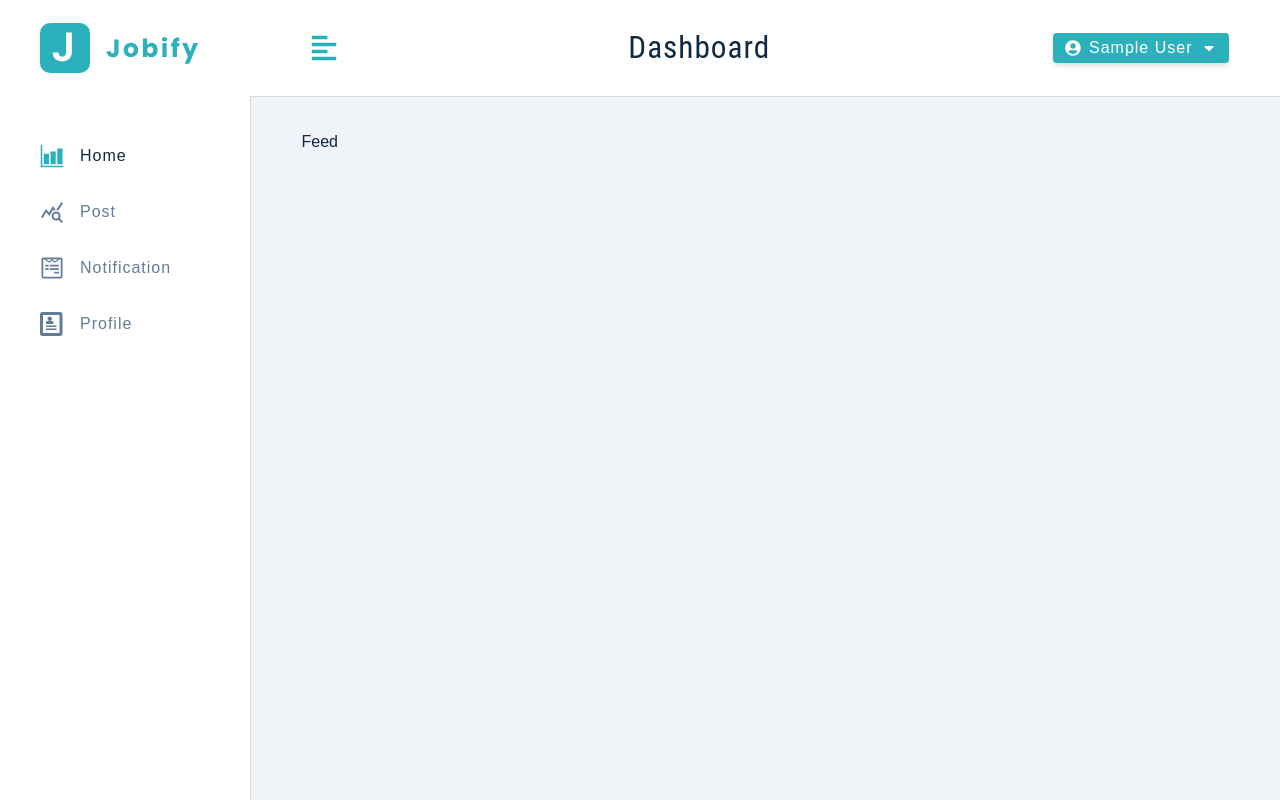
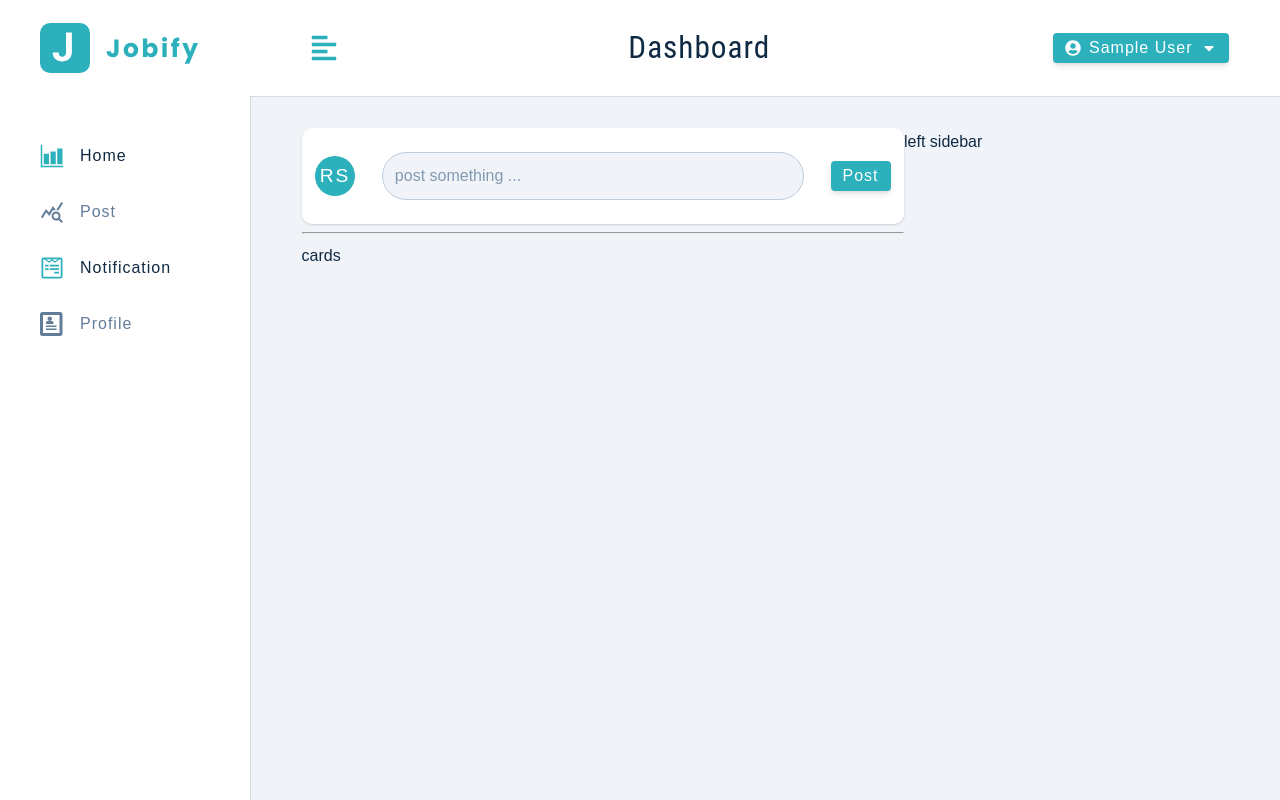
Before and after one commit to rohit108180/scholarSphere, a React (Create React App) app in the folder client/: page / in a window 1280 px wide. Built offline with nearby package versions, Linux system fonts and the light colour scheme; sample sign-in values are in the browser's storage.

Commit message:
post something added

```diff
--- /dev/null
+++ b/client/src/component/ProfileIcon.js
@@ -0,0 +1,12 @@
+import React from 'react'
+import Wrapper from '../css/wrapper/ProfileIcon'
+// import img from '../assets/images/profile.'
+
+export const ProfileIcon = () => {
+  return (
+    <Wrapper>
+        <span>RS</span>
+
+    </Wrapper>
+  )
+}
--- a/client/src/component/index.js
+++ b/client/src/component/index.js
@@ -4,9 +4,10 @@ import { FormRow } from "./FormRow";
 import { Logo } from "./Logo";
 import { Navbar } from "./Navbar";
 import { Navlinks } from "./Navlinks";
+import { ProfileIcon } from "./ProfileIcon";
 import { SmallSidebar } from "./SmallSidebar";
 
 
 
 
-export {Logo, FormRow , Alert, Navbar, BigSidebar, SmallSidebar, Navlinks};
+export {Logo, FormRow , Alert, Navbar, BigSidebar, SmallSidebar, Navlinks, ProfileIcon};
--- /dev/null
+++ b/client/src/css/wrapper/Feed.js
@@ -0,0 +1,36 @@
+import styled from 'styled-components'
+
+const Wrapper = styled.main`
+
+    .feed-page{
+      display: flex;
+      .posts{
+        width: 65%;
+        .post-something{
+          /* display: none; */
+          background-color: white;
+
+          width: 100%;
+          height: 6rem;
+          display: flex;
+          align-items: center;
+          justify-content: space-around;
+          border-radius: 10px;
+          box-shadow: var(--shadow-1);
+
+
+          .form-input{
+            width: 70%;
+            border-radius:50px ;
+            height: 3rem;
+            /* display: none; */
+          }
+        }
+
+      }
+
+    }
+
+`
+
+export default Wrapper
--- /dev/null
+++ b/client/src/css/wrapper/ProfileIcon.js
@@ -0,0 +1,19 @@
+import styled from 'styled-components'
+
+const Wrapper = styled.div`
+    height: 40px;
+    width: 40px;
+    border-radius: 50%;
+    background-color: var(--primary-500);
+    text-align: center;
+    display: flex;
+    align-items: center;
+    span{
+        margin: auto;
+        font-size: 1.2rem;
+        letter-spacing: 2px;
+        color: white;
+    }
+`
+
+export default Wrapper
--- a/client/src/index.css
+++ b/client/src/index.css
@@ -2,6 +2,7 @@
 ::after,
 ::before {
   box-sizing: border-box;
+  /* border: 1px solid black */
 }
 
 /* fonts */
--- a/client/src/pages/dashboard/Feed.js
+++ b/client/src/pages/dashboard/Feed.js
@@ -1,7 +1,41 @@
-import React from 'react'
+import React from "react";
+import { FormRow, ProfileIcon } from "../../component";
+import Wrapper from "../../css/wrapper/Feed";
 
 export const Feed = () => {
   return (
-    <div>Feed</div>
-  )
-}
+    <Wrapper>
+      <div className="feed-page">
+        <div className="posts">
+          <div className="post-something">
+            <ProfileIcon />
+            <input
+              type="text"
+              // value={value}
+              name="post"
+              // onChange={handleChange
+              className="form-input"
+              placeholder="post something ..."
+            />
+            <button type="button" className="btn">
+              Post
+            </button>
+          </div>
+          {/* <div className="sort-by">
+            <hr/>
+            <span>sort by</span>
+            <div>recent</div>
+            <div className="dropdown show-dropdown">time</div>
+
+          </div> */}
+
+            <hr />
+          <div className="all-posts">
+            cards
+          </div>
+        </div>
+        <div className="left-sidebar">left sidebar</div>
+      </div>
+    </Wrapper>
+  );
+};
--- a/client/src/utils/links.js
+++ b/client/src/utils/links.js
@@ -13,13 +13,13 @@ export const links = [
     {
         id :2,
         text:'Post',
-        path :'all-jobs',
+        path :'post',
         icon : <MdQueryStats/>
     },
     {
         id :3,
         text:'notification',
-        path :'add-job',
+        path :'',
         icon : <FaWpforms/>
     },
     {
```
Also changed, not shown: 1 other file (tests, documents, lock files or other folders).
